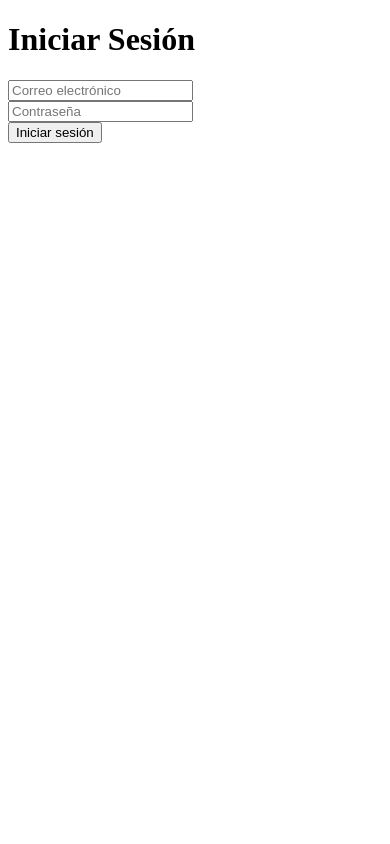
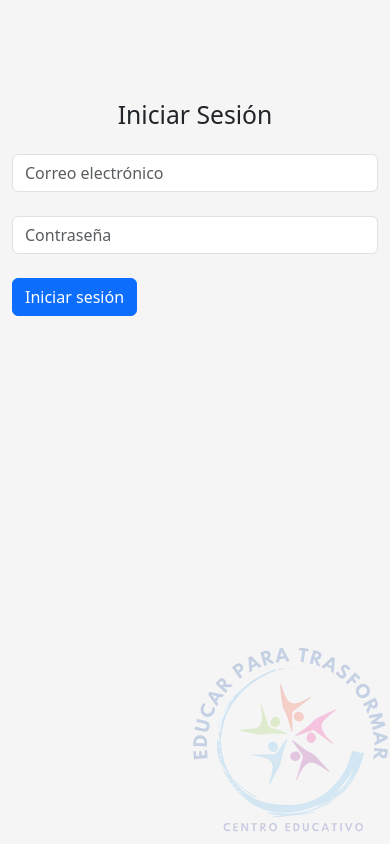
Before and after one commit to MarcosAVZ/Aplicacion_Web, a PHP site: page / in a window 390 px wide. Run offline with PHP 8.4, Linux system fonts and the light colour scheme.

Commit message:
Add files via upload
Rediseño de GUI de varios elementos.

```diff
--- a/Conexion.php
+++ b/Conexion.php
@@ -5,7 +5,7 @@
             $server = "localhost";
             $user = "root";
             $password = "";
-            $database = "phpmyadmin";
+            $database = "db_connect";
 
             $conn = mysqli_connect($server, $user, $password, $database);
 
--- a/index.php
+++ b/index.php
@@ -21,7 +21,7 @@ if ($_SERVER['REQUEST_METHOD'] === 'POST') {
   if ($row) {
     // Redirigir al enlace de alumnos
     $_SESSION['user_id'] = $row['id'];
-    header('Location: Alumno/Alumno.php');
+    header('Location: enlace_alumnos.php');
     exit();
   }
 
@@ -74,22 +74,65 @@ if ($_SERVER['REQUEST_METHOD'] === 'POST') {
 
 <!DOCTYPE html>
 <html>
+
 <head>
+  <meta charset="utf-8">
+  <meta name="viewport" content="width=device-width, initial-scale=1">
+  <link href="https://cdn.jsdelivr.net/npm/bootstrap@5.3.2/dist/css/bootstrap.min.css" rel="stylesheet" integrity="sha384-T3c6CoIi6uLrA9TneNEoa7RxnatzjcDSCmG1MXxSR1GAsXEV/Dwwykc2MPK8M2HN" crossorigin="anonymous">
   <title>Login</title>
+
+  <style>
+    body {
+      background-color: #f5f5f5;
+    }
+
+    .login-form {
+      margin-top: 100px;
+      margin-bottom: 100px;
+    }
+
+    #footer {
+      position: fixed;
+      right: 0;
+      bottom: 0;
+      margin: 0;
+      padding: 0;
+    }
+
+    #footer img {
+      width: 200px;
+      opacity: 0.2;
+    }
+  </style>
 </head>
+
 <body>
-
-  <h1>Iniciar Sesión</h1>
 
   <?php if (isset($error)) : ?>
     <p><?php echo $error; ?></p>
   <?php endif; ?>
 
-  <form method="POST" action="">
-    <input type="text" name="correo" placeholder="Correo electrónico" required><br>
-    <input type="password" name="contrasena" placeholder="Contraseña" required><br>
-    <input type="submit" value="Iniciar sesión">
-  </form>
+  <div class="container">
+    <div class="row justify-content-center">
+      <div class="col-md-6 login-form">
+        <h2 class="text-center mb-4">Iniciar Sesión</h2>
+        <form method="POST" action="">
+          <div class="form-group">
+            <input type="text" class="form-control" name="correo" placeholder="Correo electrónico" required><br>
+          </div>
+          <div class="form-group">
+            <input type="password" class="form-control" name="contrasena" placeholder="Contraseña" required><br>
+          </div>
+          <input type="submit" class="btn btn-primary btn-block" value="Iniciar sesión">
+        </form>
+      </div>
+    </div>
+  </div>
 
+  <div id="footer">
+    <img src="..\Logotipo200x200.png">
+  </div>
+  <script src="https://cdn.jsdelivr.net/npm/bootstrap@5.3.2/dist/js/bootstrap.bundle.min.js" integrity="sha384-C6RzsynM9kWDrMNeT87bh95OGNyZPhcTNXj1NW7RuBCsyN/o0jlpcV8Qyq46cDfL" crossorigin="anonymous"></script>
 </body>
+
 </html>
```
Also changed, not shown: Logotipo.png (added), Logotipo200x200.png (added), hamburguesa.png (added), print.png (added).
